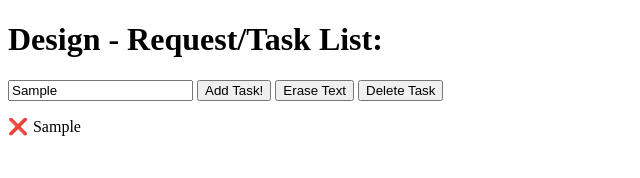
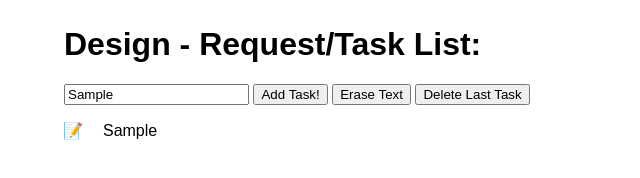
Before and after one commit to calvirick/Todo-List, a plain HTML site: page index.html in a window 1280 px wide. Both pictures are taken after typing "Sample" into the empty fields and a click on the input "Add Task!". Shown: the whole page, without its empty margins (0-640 px from the left). Drawn offline with Linux system fonts and the light colour scheme.

Commit message:
Updated v1.02 - Editable Tasks
styled the overall layout of the page, you can now add and edit your own task, still need to prevent styling from other locations.

```diff
--- a/index.html
+++ b/index.html
@@ -16,11 +16,11 @@
       <input name="todo" type="text" />
       <input type="submit" value="Add Task!" name="todo" />
       <input type="reset" value="Erase Text" />
-      <input id="clear-all" type="button" value="Delete Task" />
+      <input id="clear-all" type="button" value="Delete Last Task" />
     </form>
 
-    <ul id="todos"></ul>
+    <ul id="todos" contenteditable="true"></ul>
 
-    <script src="/script.js"></script>
+    <script src="script.js"></script>
   </body>
 </html>
--- a/script.js
+++ b/script.js
@@ -3,6 +3,7 @@ const form = document.querySelector("form");
 const input = document.querySelector("[name='todo']");
 const todoList = document.getElementById("todos");
 const removeBtn = document.getElementById("clear-all");
+// const xBtn = document.getElementById("delete-button");
 
 // Side Effects / Lifecycle
 const existingTodos = JSON.parse(localStorage.getItem("todos")) || [];
@@ -35,3 +36,7 @@ form.onsubmit = (event) => {
 };
 
 removeBtn.addEventListener("click", removeTodoListItem);
+
+// function testDumbyFunction() {
+//   console.log("button was pressed! and is working!!");
+// }
--- a/style.css
+++ b/style.css
@@ -1,3 +1,12 @@
+* {
+  font-family: Arial, Helvetica, sans-serif;
+}
+
+body {
+  margin-top: 2%;
+  margin-left: 5%;
+}
+
 ul {
   list-style: none;
   margin-left: 0;
@@ -6,8 +15,12 @@ ul {
 li {
   padding-left: 1em;
   text-indent: -1em;
+  padding-left: 10px;
+  margin-bottom: 5px;
 }
 li:before {
-  content: "❌";
-  padding-right: 5px;
+  content: "📝";
+  padding-right: 20px;
+  cursor: pointer;
+  padding-left: 5px;
 }
```
